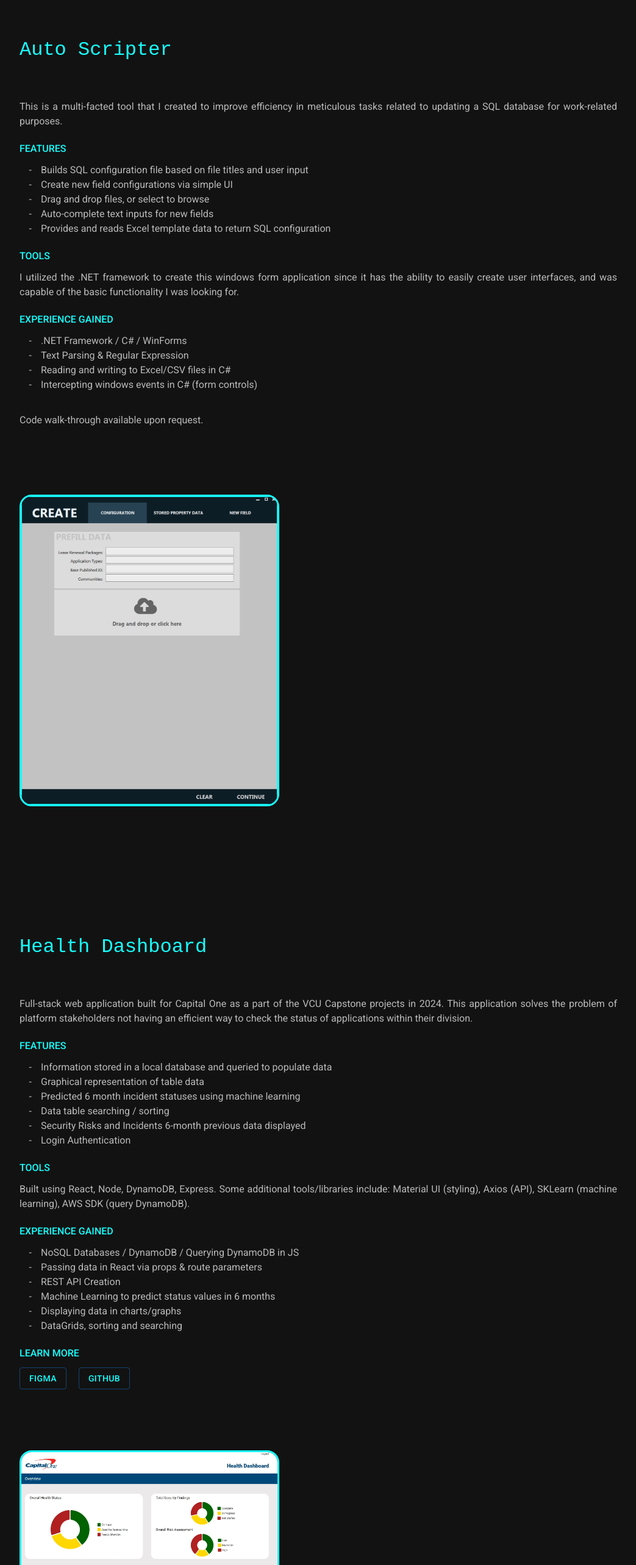
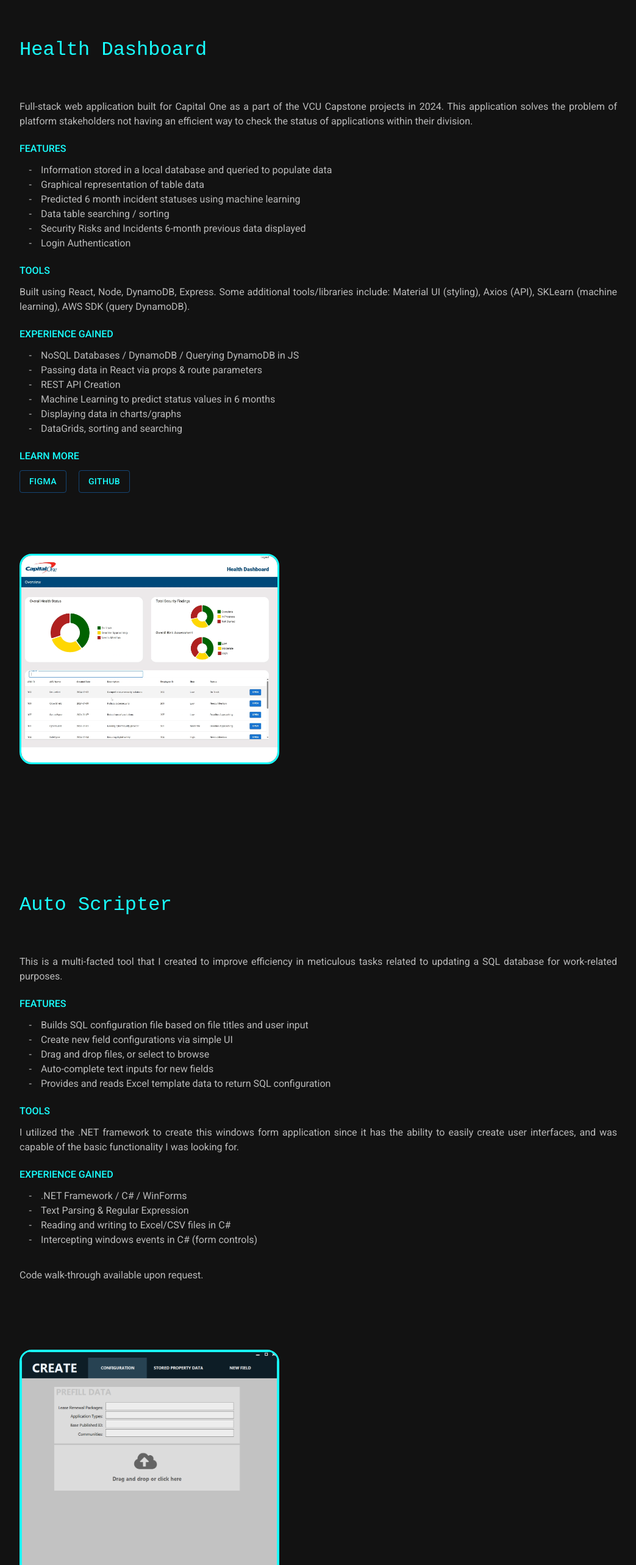
Before and after one commit to AlexLutterloah/my-portfolio, a React (Create React App) app: page / in a window 1280 px wide. Shown: the part 1572-4138 px from the top of the page at 61% size, without its empty margins (118-1161 px from the left). Built offline with nearby package versions, Linux system fonts and the light colour scheme.

Commit message:
implement video previews for projects

```diff
--- a/src/components/Projects.css
+++ b/src/components/Projects.css
@@ -55,11 +55,29 @@
     padding: 15px 0 15px 0;
 }
 .zoom:hover {
-    transform: scale(1.1);
+    transform: scale(1.05);
 }
+
+/* STYLING FOR VIDEO PLAYER */
+.video-container {
+    display: flex;
+    position: fixed;
+    top: 25%;
+    inset: 0;
+    background-color: rgba(0, 0, 0, 0.3);
+    backdrop-filter: blur(2px);
+    z-index: 10;
+}
+
 video {
-    width: 500px;
+    width: 70%;
+    min-width: 300px;
+    margin: auto;
+    border: 4pt #18ffff solid;
+    border-radius: 10px;
 }
+
+/* MOBILE STYLING */
 @media screen and (max-width: 900px) {
     .content-container {
         flex-wrap: wrap;
@@ -86,6 +104,8 @@ video {
         max-width: 170px;
     }
 }
+
+/* TABLET/INTERMEDIATE RANGE RESPONSIVE STYLING */
 @media screen and (min-width: 901px) and (max-width: 1600px) {
     .content-container {
         flex-wrap: wrap;
--- a/src/components/Projects.js
+++ b/src/components/Projects.js
@@ -1,67 +1,32 @@
 import "./Projects.css";
+import { useState } from "react";
+import { Button } from "@mui/material";
+import VideoPlayer from "./VideoPlayer.js";
+
+/* Project Images */
 import autoscripter_icon from "../assets/autoscripter.png";
 import healthdashboard_icon from "../assets/health_dashboard.png";
 import wealthwise_icon from "../assets/wealthwise.png";
-/*import healthdashboard_video from "../assets/health_dashboard_video.mp4";*/
 
-import { Button } from "@mui/material";
+/* Project Videos */
+import healthdashboard_video from "../assets/health_dashboard_video.mp4";
+import autoscripter_video from "../assets/autoscripter_video.mp4";
+import wealthwise_video from "../assets/wealthwise_video.mp4";
 
 const Projects = () => {
+  const [showPlayer, setShowPlayer] = useState(false);
+  const [selectedPlayer, setSelectedPlayer] = useState("");
+
+  function handleImageClick(selection) {
+    setShowPlayer(true);
+    setSelectedPlayer(selection);
+  }
   return (
     <section className="projects">
       <div className="project-container">
-        <h2 className="project-title">Auto Scripter</h2>
-        <div className="content-container content-hover">
-          <div className="text-container">
-            <p>
-              This is a multi-facted tool that I created to improve efficiency
-              in meticulous tasks related to updating a SQL database for
-              work-related purposes.
-            </p>
-            <h3 className="text-headers">FEATURES</h3>
-            <ul>
-              <li>
-                Builds SQL configuration file based on file titles and user
-                input
-              </li>
-              <li>Create new field configurations via simple UI</li>
-              <li>Drag and drop files, or select to browse</li>
-              <li>Auto-complete text inputs for new fields</li>
-              <li>
-                Provides and reads Excel template data to return SQL
-                configuration
-              </li>
-            </ul>
-            <h3 className="text-headers">TOOLS</h3>
-            <p>
-              I utilized the .NET framework to create this windows form
-              application since it has the ability to easily create user
-              interfaces, and was capable of the basic functionality I was
-              looking for.
-            </p>
-            <h3 className="text-headers">EXPERIENCE GAINED</h3>
-            <ul>
-              <li>.NET Framework / C# / WinForms</li>
-              <li>Text Parsing & Regular Expression</li>
-              <li>Reading and writing to Excel/CSV files in C#</li>
-              <li>Intercepting windows events in C# (form controls)</li>
-            </ul>
-            <p>
-              <br />
-              Code walk-through available upon request.
-            </p>
-          </div>
-          <img
-            className="img-container zoom"
-            src={autoscripter_icon}
-            alt="auto scripter screenshot"
-          />
-          {/*<video src={healthdashboard_video} disableRemotePlayback loop muted autoplay />*/}
-        </div>
-      </div>
-      <div className="project-container">
         <h2 className="project-title">Health Dashboard</h2>
         <div className="content-container content-hover">
+
           <div className="text-container">
             <p>
               Full-stack web application built for Capital One as a part of the
@@ -125,7 +90,60 @@ const Projects = () => {
             className="img-container zoom"
             src={healthdashboard_icon}
             alt="health dashboard application screenshot"
+            onClick={() => handleImageClick("healthdashboard")}
           />
+          {showPlayer && selectedPlayer === "healthdashboard" && <VideoPlayer source={healthdashboard_video} onClose={() => setShowPlayer(false)} />}
+        </div>
+      </div>
+      <div className="project-container">
+        <h2 className="project-title">Auto Scripter</h2>
+        <div className="content-container content-hover">
+          <div className="text-container">
+            <p>
+              This is a multi-facted tool that I created to improve efficiency
+              in meticulous tasks related to updating a SQL database for
+              work-related purposes.
+            </p>
+            <h3 className="text-headers">FEATURES</h3>
+            <ul>
+              <li>
+                Builds SQL configuration file based on file titles and user
+                input
+              </li>
+              <li>Create new field configurations via simple UI</li>
+              <li>Drag and drop files, or select to browse</li>
+              <li>Auto-complete text inputs for new fields</li>
+              <li>
+                Provides and reads Excel template data to return SQL
+                configuration
+              </li>
+            </ul>
+            <h3 className="text-headers">TOOLS</h3>
+            <p>
+              I utilized the .NET framework to create this windows form
+              application since it has the ability to easily create user
+              interfaces, and was capable of the basic functionality I was
+              looking for.
+            </p>
+            <h3 className="text-headers">EXPERIENCE GAINED</h3>
+            <ul>
+              <li>.NET Framework / C# / WinForms</li>
+              <li>Text Parsing & Regular Expression</li>
+              <li>Reading and writing to Excel/CSV files in C#</li>
+              <li>Intercepting windows events in C# (form controls)</li>
+            </ul>
+            <p>
+              <br />
+              Code walk-through available upon request.
+            </p>
+          </div>
+          <img
+            className="img-container zoom"
+            src={autoscripter_icon}
+            alt="auto scripter screenshot"
+            onClick={() => handleImageClick("autoscripter")}
+          />
+          {showPlayer && selectedPlayer === "autoscripter" && <VideoPlayer source={autoscripter_video} onClose={() => setShowPlayer(false)} />}
         </div>
       </div>
       <div className="project-container">
@@ -188,7 +206,9 @@ const Projects = () => {
             className="img-container zoom mobile-img"
             src={wealthwise_icon}
             alt="wealthwise mobile app screenshot"
+            onClick={() => handleImageClick("wealthwise")}
           />
+          {showPlayer && selectedPlayer === "wealthwise" && <VideoPlayer source={wealthwise_video} onClose={() => setShowPlayer(false)} />}
         </div>
       </div>
     </section>
--- /dev/null
+++ b/src/components/VideoPlayer.js
@@ -0,0 +1,25 @@
+import React, { useRef } from 'react';
+
+function VideoPlayer( props ) {
+  const playerRef = useRef();
+
+  const closePlayer = (e) => {
+    if(playerRef.current === e.target) {
+      props.onClose();
+    }
+  }
+
+  return (
+    <div ref={playerRef} onClick={closePlayer} className='video-container'>
+      <video
+        src={props.source}
+        disableRemotePlayback
+        loop
+        muted
+        autoPlay
+      />
+    </div>
+  );
+}
+
+export default VideoPlayer;
```
Also changed, not shown: 2 other files (tests, documents, lock files or other folders).
